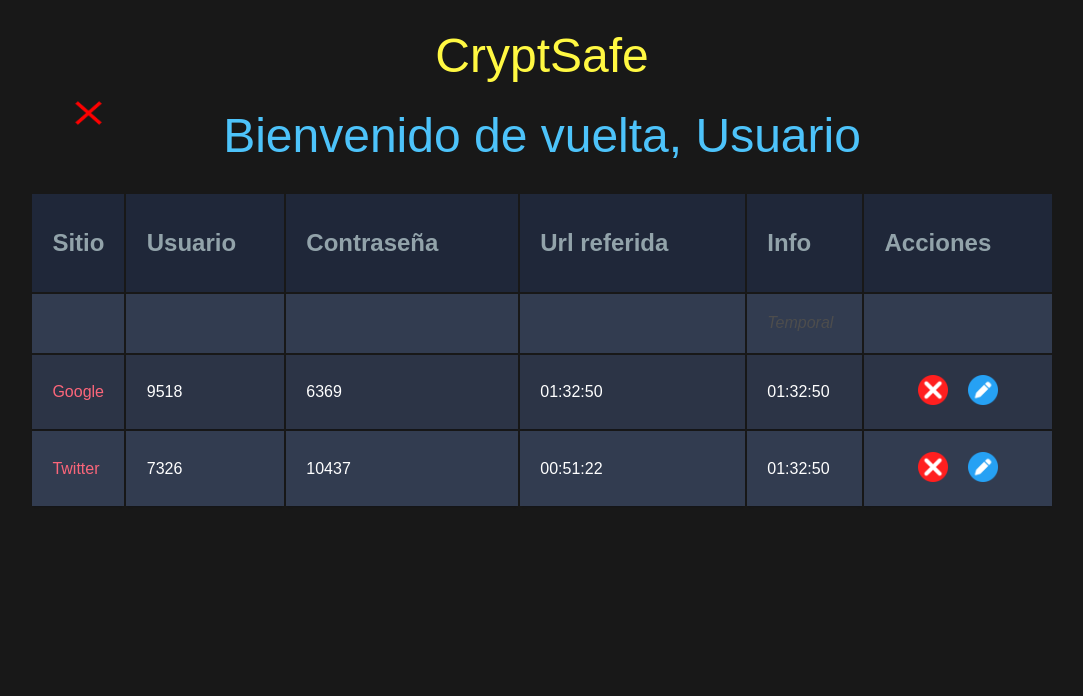
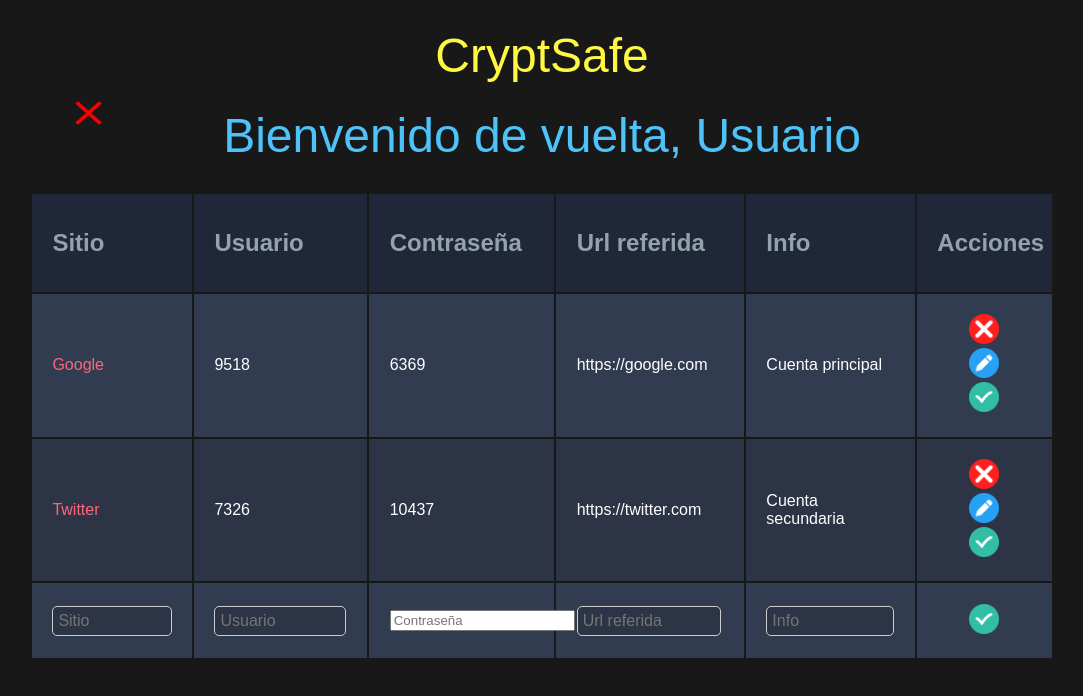
Before and after one commit to Santi-Ortiz/Front-Password-Manager, an Angular app in the folder password-manager/: page /account-list in a window 1280 px wide. Both pictures are taken after a click on the picture 186 px from the left and 113 px from the top of the page. Shown: the top 696 px of the page, without its empty margins (98-1181 px from the left). Built offline with nearby package versions, Linux system fonts and the light colour scheme; a web font is replaced by a local one.

Commit message:
Estilos en tablas, falta mejorarlos

```diff
--- a/password-manager/src/app/explore/account-list/account-list.component.css
+++ b/password-manager/src/app/explore/account-list/account-list.component.css
@@ -66,12 +66,10 @@ h2 a {
   padding-left: 2%;
 }
 
-/* Background-color of the odd rows */
 .container tr:nth-child(odd) {
   background-color: #323C50;
 }
 
-/* Background-color of the even rows */
 .container tr:nth-child(even) {
   background-color: #2C3446;
 }
@@ -116,7 +114,6 @@ h2 a {
   }
 }
 
-/* Icono "plus" y "close" se posicionan igual */
 .plus-icon {
   position: absolute;
   top: 6.5vw;
@@ -136,7 +133,6 @@ h2 a {
   box-shadow: 0 4px 10px rgba(0, 0, 0, 0.2);
 }
 
-/* Icons styling */
 .delete-icon, .check-icon, .edit-icon {
   width: 40px;
   height: 40px;
@@ -149,7 +145,6 @@ h2 a {
   opacity: 0.7;
 }
 
-/* Input fields styling in temp rows */
 .container input[type="text"] {
   width: 90%;
   padding: 5px;
@@ -169,7 +164,6 @@ h2 a {
   background-color: #464A52;
 }
 
-/* Buttons in action column */
 .container td img {
   width: 30px;
   height: 30px;
@@ -210,21 +204,18 @@ h2 a {
 
 
 
-/* Estilo para la fila temporal */
 .temporary-row {
-  background-color: rgba(255, 165, 0, 0.6); /* Naranja opaco */
-  color: #4D4D4D; /* Gris oscuro para el texto */
-  font-style: italic; /* Opcional, resalta que es temporal */
+  background-color: rgba(255, 165, 0, 0.6);
+  color: #4D4D4D;
+  font-style: italic;
   text-align: left;
 }
 
-/* Aseguramos que no haya sombra */
 .temporary-row td {
   box-shadow: none;
 }
 
-/* Cambios al pasar el cursor */
 .temporary-row:hover {
-  background-color: rgba(255, 140, 0, 0.8); /* Naranja más fuerte */
+  background-color: rgba(255, 140, 0, 0.8);
   box-shadow: none;
 }
--- a/password-manager/src/app/explore/account-list/account-list.component.html
+++ b/password-manager/src/app/explore/account-list/account-list.component.html
@@ -1,24 +1,18 @@
 <div class="table-container">
-  <!-- Botón de agregar/cerrar -->
   <img
     [src]="isAdding ? 'assets/images/close.png' : 'assets/images/plus.png'"
     alt="Add/Close Icon"
     class="plus-icon"
-    (click)="toggleAdd()">
+    (click)="toggleAdd()"
+  >
 
-  <!-- Título y bienvenida -->
   <h1>
-    <span class="yellow">
-      CryptSafe
-    </span>
+    <span class="yellow">CryptSafe</span>
   </h1>
   <h1>
-    <span class="red">
-      Bienvenido de vuelta, {{ username || 'Usuario' }}
-    </span>
+    <span class="red">Bienvenido de vuelta, {{ username || 'Usuario' }}</span>
   </h1>
 
-  <!-- Tabla de datos -->
   <table class="container">
     <thead>
       <tr>
@@ -31,20 +25,36 @@
       </tr>
     </thead>
     <tbody>
-    <!-- Itera sobre las cuentas y aplica clase temporal a la primera fila cuando sea temporal -->
-    <tr *ngFor="let account of accounts; let i = index" [class.temporary-row]="isAdding && i === 0">
-      <td>{{ account.site || '' }}</td>
-      <td>{{ account.user || '' }}</td>
-      <td>{{ account.password || '' }}</td>
-      <td>{{ account.url || '' }}</td>
-      <td>{{ account.info || '' }}</td>
+
+      <tr *ngFor="let account of accounts; let i = index">
+        <td>{{ account.site }}</td>
+        <td>{{ account.user }}</td>
+        <td>{{ account.password }}</td>
+        <td>{{ account.url }}</td>
+        <td>{{ account.info }}</td>
         <td>
-        <!-- Oculta las acciones para la fila temporal -->
-        <img *ngIf="!isAdding || i !== 0" src="assets/images/delete.png" alt="Delete Icon" class="delete-icon">
-        <img *ngIf="!isAdding || i !== 0" src="assets/images/edit.png" alt="Edit Icon" class="delete-icon">
+          <img src="assets/images/delete.png" alt="Delete Icon" class="delete-icon" />
+          <img src="assets/images/edit.png" alt="Edit Icon" class="delete-icon" />
+          <img src="assets/images/check.png" alt="Edit Icon" class="delete-icon" />
         </td>
       </tr>
+
+      <tr *ngIf="tempAccount" class="temporary-row">
+        <td><input type="text" [(ngModel)]="tempAccount.site" placeholder="Sitio" /></td>
+        <td><input type="text" [(ngModel)]="tempAccount.user" placeholder="Usuario" /></td>
+        <td><input type="password" [(ngModel)]="tempAccount.password" placeholder="Contraseña" /></td>
+        <td><input type="text" [(ngModel)]="tempAccount.url" placeholder="Url referida" /></td>
+        <td><input type="text" [(ngModel)]="tempAccount.info" placeholder="Info" /></td>
+        <td>
+          <img
+            src="assets/images/check.png"
+            alt="Confirm Add Icon"
+            class="check-icon"
+            (click)="confirmAdd()"
+          />
+        </td>
+      </tr>
+
     </tbody>
   </table>
-
 </div>
--- a/password-manager/src/app/explore/account-list/account-list.component.ts
+++ b/password-manager/src/app/explore/account-list/account-list.component.ts
@@ -1,48 +1,49 @@
 import { Component, OnInit } from '@angular/core';
 import { AuthService } from '../../services/auth.service';
-import {NgForOf, NgIf} from "@angular/common";
+import { NgForOf, NgIf} from '@angular/common';
+import { FormsModule } from '@angular/forms';
 
 @Component({
   selector: 'app-account-list',
   standalone: true,
   imports: [
     NgIf,
-    NgForOf
+    NgForOf,
+    FormsModule
   ],
   templateUrl: './account-list.component.html',
   styleUrls: ['./account-list.component.css']
 })
 export class AccountListComponent implements OnInit {
   username: string | null = null;
-  isAdding: boolean = false; // Controla si se está agregando una nueva fila
-  accounts: any[] = []; // Lista de cuentas (debe ser reemplazada con datos reales)
+  isAdding: boolean = false;
+  accounts: any[] = [];
+  tempAccount: any | null = null;
 
   constructor(private authService: AuthService) {}
 
   ngOnInit(): void {
-    // Recuperar el nombre del usuario desde el servicio AuthService
     this.username = this.authService.getUsername();
-
-    // Simula datos iniciales (deberían ser obtenidos de una API)
     this.accounts = [
-      { site: 'Google', user: '9518', password: '6369', url: '01:32:50', info: '01:32:50' },
-      { site: 'Twitter', user: '7326', password: '10437', url: '00:51:22', info: '01:32:50' },
-      // Más registros...
+      { site: 'Google', user: '9518', password: '6369', url: 'https://google.com', info: 'Cuenta principal' },
+      { site: 'Twitter', user: '7326', password: '10437', url: 'https://twitter.com', info: 'Cuenta secundaria' }
     ];
   }
 
-  /**
-   * Alterna entre agregar una nueva fila o cancelar la operación.
-   */
   toggleAdd(): void {
     this.isAdding = !this.isAdding;
+    if (this.isAdding) {
+      this.tempAccount = { site: '', user: '', password: '', url: '', info: '' };
+    } else {
+      this.tempAccount = null;
+    }
+  }
 
-    if (this.isAdding) {
-      // Agrega una fila temporal al inicio
-      this.accounts.unshift({ site: '', user: '', password: '', url: '', info: 'Temporal' });
-    } else {
-      // Elimina la fila temporal si no se completa
-      this.accounts.shift();
+  confirmAdd(): void {
+    if (this.tempAccount) {
+      this.accounts.unshift(this.tempAccount);
+      this.tempAccount = null;
+      this.isAdding = false;
     }
   }
 }
```
Lines whose indentation alone changed are shown as unchanged.
